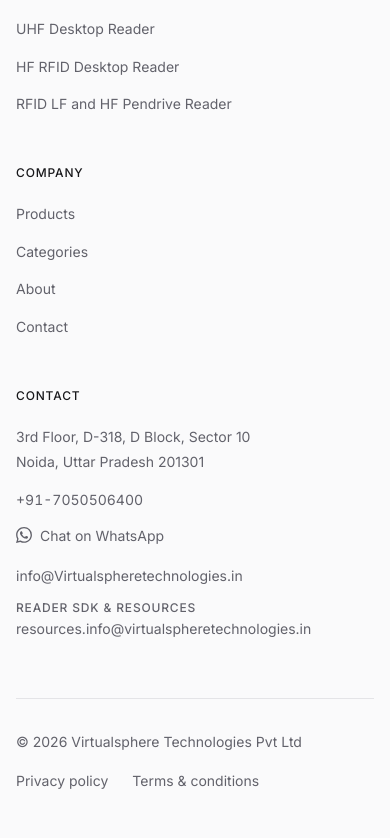
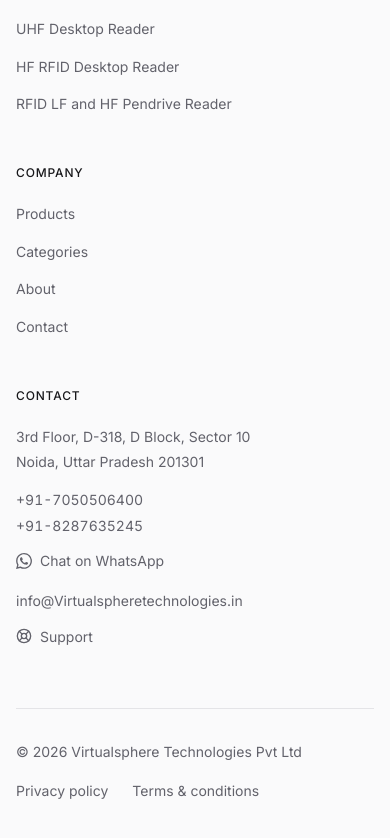
Before and after one commit to biditji/rfid, a Next.js app: page /cart in a window 390 px wide. Shown: the part 966-1804 px from the top of the page. Built offline with nearby package versions, Linux system fonts and the light colour scheme; no server answers.

Commit message:
feat: add site header, footer, constants, and contact page

```diff
--- a/src/app/(public)/contact/page.tsx
+++ b/src/app/(public)/contact/page.tsx
@@ -57,6 +57,10 @@
               <Row label="Mobile">
                 <a href={`tel:${SITE_CONFIG.phone}`} className="tabular-nums hover:underline">
                   {SITE_CONFIG.phone}
+                </a>
+                <br />
+                <a href={`tel:${SITE_CONFIG.phoneSecondary}`} className="tabular-nums hover:underline">
+                  {SITE_CONFIG.phoneSecondary}
                 </a>
               </Row>
               <Row label="WhatsApp">
--- a/src/components/layout/footer.tsx
+++ b/src/components/layout/footer.tsx
@@ -1,5 +1,6 @@
 import Link from "next/link";
-import { SITE_CONFIG, NAV_ITEMS, PRODUCT_CATEGORIES, sdkRequestUrl, whatsappUrl } from "@/lib/constants";
+import { LifeBuoy } from "lucide-react";
+import { SITE_CONFIG, NAV_ITEMS, PRODUCT_CATEGORIES, whatsappUrl } from "@/lib/constants";
 import { slugify } from "@/lib/utils";
 import { PageContainer } from "@/components/shared/page-container";
 import { WhatsAppIcon } from "@/components/shared/whatsapp-icon";
@@ -63,6 +64,11 @@
                   <span className="sr-only">Mobile: </span>
                   {SITE_CONFIG.phone}
                 </a>
+                <br />
+                <a href={`tel:${SITE_CONFIG.phoneSecondary}`} className={`${linkClass} tabular-nums`}>
+                  <span className="sr-only">Mobile: </span>
+                  {SITE_CONFIG.phoneSecondary}
+                </a>
               </p>
               <p>
                 <a
@@ -81,11 +87,14 @@
                 </a>
               </p>
               <p>
-                <span className="block text-meta text-muted-foreground uppercase">Reader SDK &amp; resources</span>
-                <a href={sdkRequestUrl("Reader SDK request")} className={linkClass}>
-                  {/* A long address needs somewhere sensible to wrap: after the @, not mid-word. */}
-                  {SITE_CONFIG.sdkEmail.split("@")[0]}@<wbr />
-                  {SITE_CONFIG.sdkEmail.split("@")[1]}
+                <a
+                  href={SITE_CONFIG.resourcesUrl}
+                  target="_blank"
+                  rel="noopener noreferrer"
+                  className={`${linkClass} inline-flex items-center gap-2`}
+                >
+                  <LifeBuoy aria-hidden className="size-4" />
+                  Support
                 </a>
               </p>
             </address>
--- a/src/components/layout/header.tsx
+++ b/src/components/layout/header.tsx
@@ -3,7 +3,7 @@
 import { useId, useState } from "react";
 import Link from "next/link";
 import { usePathname, useRouter } from "next/navigation";
-import { Menu, X, Search, ShoppingCart, User as UserIcon, LogOut, ArrowRight, Phone } from "lucide-react";
+import { Menu, X, Search, ShoppingCart, User as UserIcon, LogOut, ArrowRight, ArrowUpRight, Phone } from "lucide-react";
 import {
   DropdownMenu,
   DropdownMenuContent,
@@ -22,6 +22,10 @@
 import { useCart } from "@/contexts/CartContext";
 
 const isActive = (pathname: string, href: string) => pathname === href || pathname.startsWith(`${href}/`);
+
+const navLinkClass =
+  // The active item carries the brand underline, echoing the logo.
+  "relative flex items-center px-3 text-small font-medium transition-colors after:absolute after:inset-x-3 after:bottom-0 after:h-0.5 after:bg-brand after:opacity-0 after:transition-opacity";
 
 export function Header() {
   const [mobileOpen, setMobileOpen] = useState(false);
@@ -44,7 +48,7 @@
           <img src="/logo.png" alt="" width={1024} height={216} className="h-7 w-auto sm:h-8" />
         </Link>
 
-        <nav aria-label="Main" className="hidden h-full items-stretch md:flex">
+        <nav aria-label="Main" className="hidden h-full items-stretch lg:flex">
           {NAV_ITEMS.map((item) => {
             const active = isActive(pathname, item.href);
             return (
@@ -53,8 +57,7 @@
                 href={item.href}
                 aria-current={active ? "page" : undefined}
                 className={cn(
-                  // The active item carries the brand underline, echoing the logo.
-                  "relative flex items-center px-3 text-small font-medium transition-colors after:absolute after:inset-x-3 after:bottom-0 after:h-0.5 after:bg-brand after:opacity-0 after:transition-opacity",
+                  navLinkClass,
                   active ? "text-foreground after:opacity-100" : "text-muted-foreground hover:text-foreground"
                 )}
               >
@@ -62,36 +65,39 @@
               </Link>
             );
           })}
+          {/* The support site is a separate property, so it opens in a new tab. */}
+          <a
+            href={SITE_CONFIG.resourcesUrl}
+            target="_blank"
+            rel="noopener noreferrer"
+            className={cn(navLinkClass, "gap-1 text-muted-foreground hover:text-foreground")}
+          >
+            Support
+            <ArrowUpRight aria-hidden className="size-3.5" />
+            <span className="sr-only">(opens in a new tab)</span>
+          </a>
         </nav>
 
         <div className="ml-auto flex items-center gap-1 sm:gap-2">
-          <SearchForm className="hidden w-60 xl:block" />
+          <SearchForm className="hidden w-48 xl:block" />
           <ButtonLink
             href="/products"
             variant="ghost"
             size="icon"
             aria-label="Search products"
-            className="hidden md:inline-flex xl:hidden"
+            className="hidden lg:inline-flex xl:hidden"
           >
             <Search />
           </ButtonLink>
           <AccountControl />
           <CartLink />
-          <a
-            href={`tel:${SITE_CONFIG.phone}`}
-            className="ml-2 hidden shrink-0 items-center gap-2 text-small font-medium whitespace-nowrap text-muted-foreground tabular-nums transition-colors hover:text-foreground min-[1340px]:inline-flex"
-          >
-            <Phone aria-hidden className="size-4" />
-            <span className="sr-only">Call </span>
-            {SITE_CONFIG.phone}
-          </a>
           <ButtonLink href="/contact" size="md" className="ml-2 hidden lg:inline-flex">
             Request a quote
           </ButtonLink>
           <Button
             variant="ghost"
             size="icon"
-            className="md:hidden"
+            className="lg:hidden"
             onClick={() => setMobileOpen((open) => !open)}
             aria-expanded={mobileOpen}
             aria-controls={menuId}
@@ -108,7 +114,7 @@
         id={menuId}
         inert={!mobileOpen}
         className={cn(
-          "grid border-t transition-[grid-template-rows,border-color] duration-300 ease-standard md:hidden motion-reduce:transition-none",
+          "grid border-t transition-[grid-template-rows,border-color] duration-300 ease-standard lg:hidden motion-reduce:transition-none",
           mobileOpen ? "grid-rows-[1fr] border-border" : "grid-rows-[0fr] border-transparent"
         )}
       >
@@ -134,6 +140,19 @@
                     </li>
                   );
                 })}
+                <li>
+                  <a
+                    href={SITE_CONFIG.resourcesUrl}
+                    target="_blank"
+                    rel="noopener noreferrer"
+                    className="flex h-12 items-center justify-between text-body font-medium text-muted-foreground"
+                  >
+                    <span>
+                      Support<span className="sr-only"> (opens in a new tab)</span>
+                    </span>
+                    <ArrowUpRight aria-hidden className="size-4" />
+                  </a>
+                </li>
               </ul>
             </nav>
             <div className="grid grid-cols-2 gap-3">
@@ -241,7 +260,7 @@
         className="inline-flex h-10 items-center gap-2 rounded-control px-2.5 text-small font-medium text-foreground transition-colors hover:bg-muted aria-expanded:bg-muted"
       >
         <UserIcon className="size-5" />
-        <span className="hidden max-w-[7rem] truncate lg:inline">{user.name.split(" ")[0]}</span>
+        <span className="hidden max-w-[7rem] truncate xl:inline">{user.name.split(" ")[0]}</span>
       </DropdownMenuTrigger>
       <DropdownMenuContent align="end" className="w-60">
         <div className="px-2.5 py-2">
--- a/src/lib/constants.ts
+++ b/src/lib/constants.ts
@@ -9,6 +9,10 @@
   email: "info@Virtualspheretechnologies.in",
   /** The office's mobile line; it is also the number people ring and message. */
   phone: "+91-7050506400",
+  /** A second line for calls, shown beside `phone` in the footer and on the contact page. */
+  phoneSecondary: "+91-8287635245",
+  /** Support site: reader SDKs, drivers and datasheets. */
+  resourcesUrl: "https://resource.indiarfidshop.com",
   /**
    * WhatsApp number, international format. ⚠ REVIEW: assumed to be the same
    * mobile as `phone`; change it here if WhatsApp runs on a different number.
@@ -97,13 +101,13 @@
  * boxes. Any slug that's disabled or out of stock is replaced automatically
  * (see curateHome), and products in the hero are never repeated in the showcase.
  *
- * Hero, as requested: UDM9R, UHR 2, UDT9R, UDM12R, UDR 105.
+ * Hero, as requested: UDT9R, UDM9R, UHR 2, UDM12R, UDR 105.
  */
 export const HOME_FEATURED = {
   heroSlides: [
+    "udt9r-rfid-jewellery-tray-reader",
     "udm9r-Integrated-reader",
     "uhr2-uhf-rfid-handheld-reader",
-    "udt9r-rfid-jewellery-tray-reader",
     "udm12r-uhf-Integrated-reader",
     "udr-w105-uhf-rfid-desktop-reader-writer",
   ],
```
